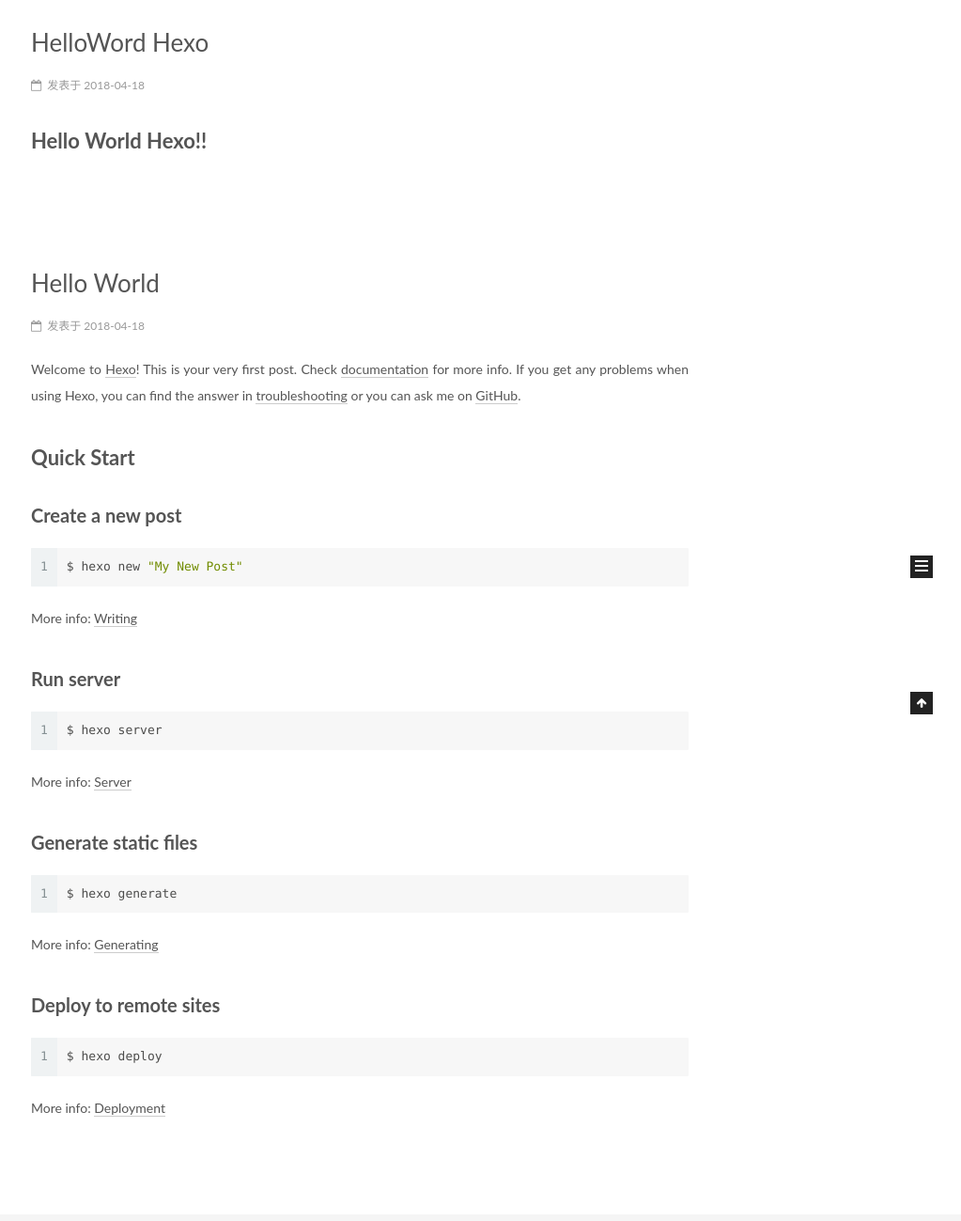
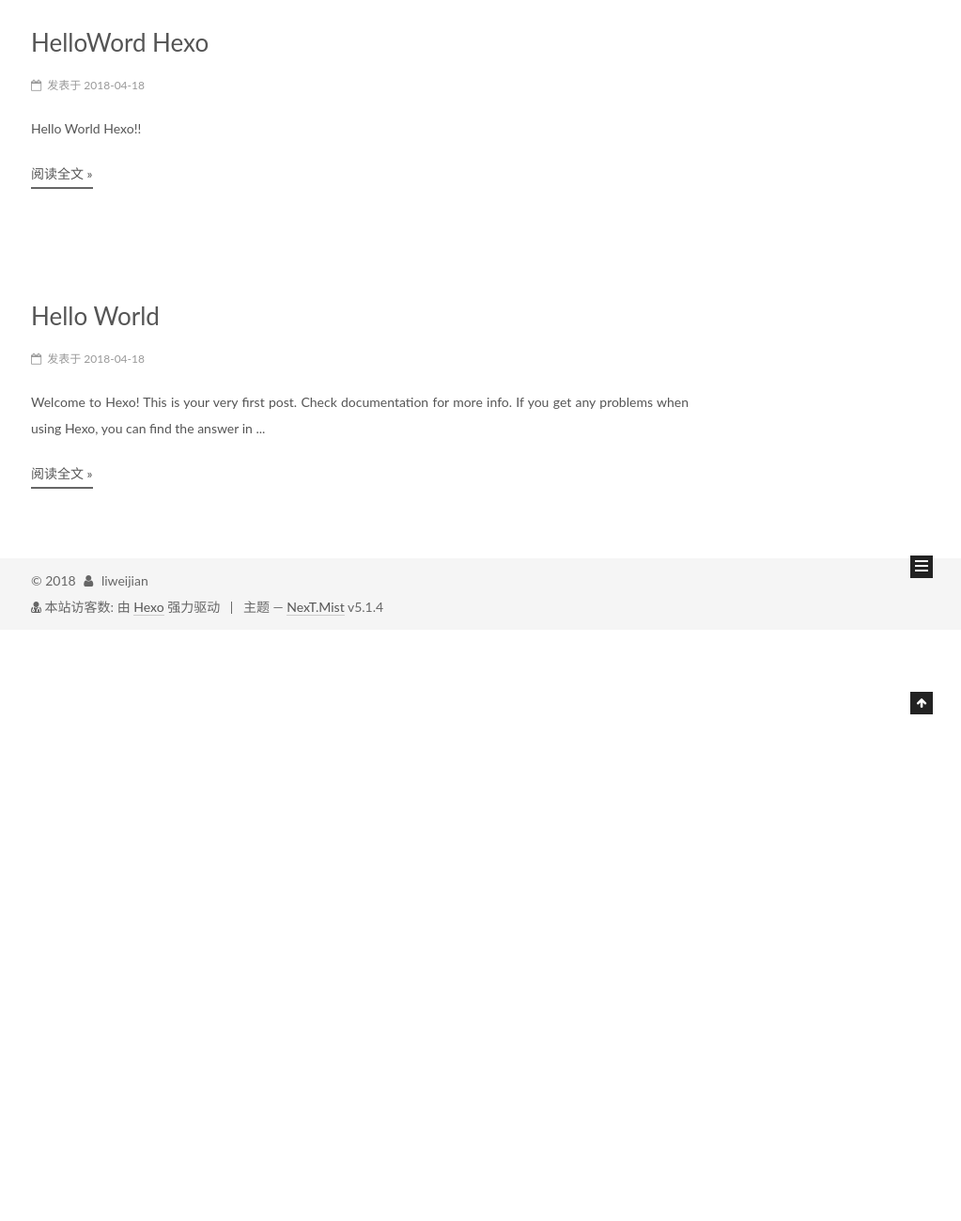
Before and after one commit to Li-Weijian/Li-Weijian.github.io, a plain HTML site: page index.html in a window 1280 px wide. Shown: the part 140-1439 px from the top of the page at 94% size, without its empty margins (257-1280 px from the left). After the commit the page ends 810 px from the top, so only its background shows below. Drawn offline with Linux system fonts and the light colour scheme; some packages are replaced by stand-ins of ours; a script that the page names is missing.

Commit message:
Site updated: 2018-04-18 22:02:54

```diff
--- a/index.html
+++ b/index.html
@@ -334,8 +334,15 @@
 
 
 
-            <h2 id="Hello-World-Hexo"><a href="#Hello-World-Hexo" class="headerlink" title="Hello World Hexo!!"></a>Hello World Hexo!!</h2>
+          Hello World Hexo!!
 
+          <!--noindex-->
+          <div class="post-button text-center">
+            <a class="btn" href="/2018/04/18/HelloWord-Hexo/#more" rel="contents">
+              阅读全文 &raquo;
+            </a>
+          </div>
+          <!--/noindex-->
 
 
     </div>
@@ -453,17 +460,15 @@
 
 
 
-            <p>Welcome to <a href="https://hexo.io/" target="_blank" rel="noopener">Hexo</a>! This is your very first post. Check <a href="https://hexo.io/docs/" target="_blank" rel="noopener">documentation</a> for more info. If you get any problems when using Hexo, you can find the answer in <a href="https://hexo.io/docs/troubleshooting.html" target="_blank" rel="noopener">troubleshooting</a> or you can ask me on <a href="https://github.com/hexojs/hexo/issues" target="_blank" rel="noopener">GitHub</a>.</p>
-<h2 id="Quick-Start"><a href="#Quick-Start" class="headerlink" title="Quick Start"></a>Quick Start</h2><h3 id="Create-a-new-post"><a href="#Create-a-new-post" class="headerlink" title="Create a new post"></a>Create a new post</h3><figure class="highlight bash"><table><tr><td class="gutter"><pre><span class="line">1</span><br></pre></td><td class="code"><pre><span class="line">$ hexo new <span class="string">"My New Post"</span></span><br></pre></td></tr></table></figure>
-<p>More info: <a href="https://hexo.io/docs/writing.html" target="_blank" rel="noopener">Writing</a></p>
-<h3 id="Run-server"><a href="#Run-server" class="headerlink" title="Run server"></a>Run server</h3><figure class="highlight bash"><table><tr><td class="gutter"><pre><span class="line">1</span><br></pre></td><td class="code"><pre><span class="line">$ hexo server</span><br></pre></td></tr></table></figure>
-<p>More info: <a href="https://hexo.io/docs/server.html" target="_blank" rel="noopener">Server</a></p>
-<h3 id="Generate-static-files"><a href="#Generate-static-files" class="headerlink" title="Generate static files"></a>Generate static files</h3><figure class="highlight bash"><table><tr><td class="gutter"><pre><span class="line">1</span><br></pre></td><td class="code"><pre><span class="line">$ hexo generate</span><br></pre></td></tr></table></figure>
-<p>More info: <a href="https://hexo.io/docs/generating.html" target="_blank" rel="noopener">Generating</a></p>
-<h3 id="Deploy-to-remote-sites"><a href="#Deploy-to-remote-sites" class="headerlink" title="Deploy to remote sites"></a>Deploy to remote sites</h3><figure class="highlight bash"><table><tr><td class="gutter"><pre><span class="line">1</span><br></pre></td><td class="code"><pre><span class="line">$ hexo deploy</span><br></pre></td></tr></table></figure>
-<p>More info: <a href="https://hexo.io/docs/deployment.html" target="_blank" rel="noopener">Deployment</a></p>
-
-
+          Welcome to Hexo! This is your very first post. Check documentation for more info. If you get any problems when using Hexo, you can find the answer in
+          ...
+          <!--noindex-->
+          <div class="post-button text-center">
+            <a class="btn" href="/2018/04/18/hello-world/#more" rel="contents">
+              阅读全文 &raquo;
+            </a>
+          </div>
+          <!--/noindex-->
 
 
     </div>
```
